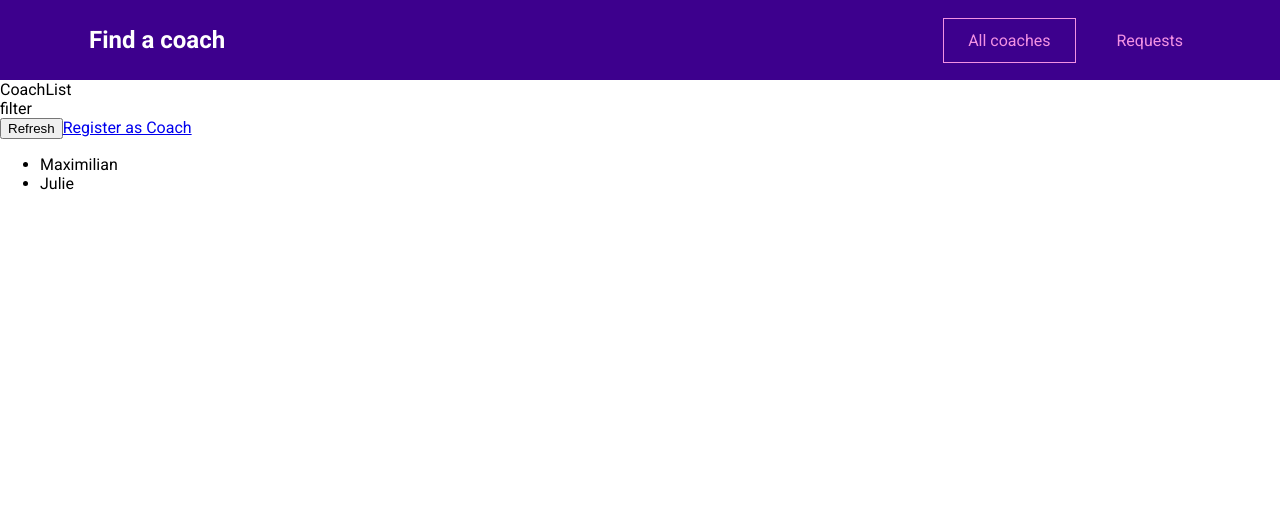
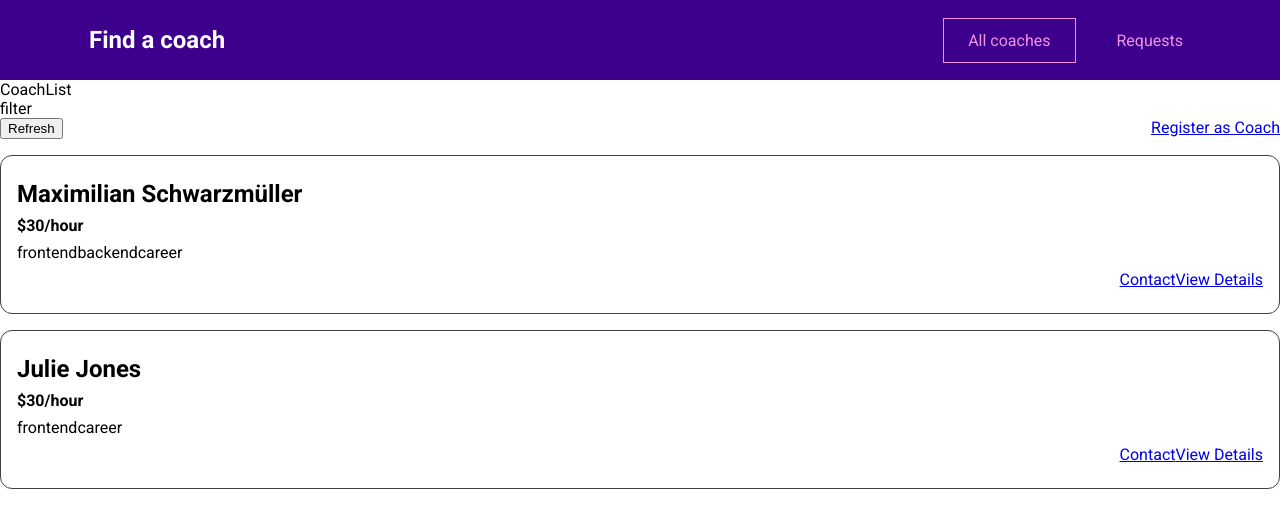
Before and after one commit to ikikika/vue, a Vue app in the folder find-a-coach/: page /coaches in a window 1280 px wide. Shown: the top 528 px of the page. Built offline with nearby package versions, Linux system fonts and the light colour scheme.

Commit message:
item component and pass data to child component as props

```diff
--- /dev/null
+++ b/find-a-coach/src/components/coaches/CoachItem.vue
@@ -0,0 +1,57 @@
+<template>
+    <li>
+        <h3>{{ fullName }}</h3>
+        <h4>${{ rate }}/hour</h4>
+        <div>
+            <span v-for="area in areas" :key="area">{{ area }}</span>
+        </div>
+        <div class="actions">
+            <router-link :to="coachContactLink">Contact</router-link>
+            <router-link :to="coachDetailsLink">View Details</router-link>
+        </div>
+    </li>
+</template>
+
+<script>
+export default {
+    props: ['id', 'firstName', 'lastName', 'rate', 'areas'],
+    computed: {
+        fullName() {
+            return this.firstName + ' ' + this.lastName;
+        },
+        coachContactLink() {
+            return this.$route.path + '/' + this.id + '/contact';
+        },
+        coachDetailsLink() {
+            return this.$route.path + '/' + this.id;
+        }
+    }
+}
+</script>
+
+<style scoped>
+li {
+    margin: 1rem 0;
+    border: 1px solid #424242;
+    border-radius: 12px;
+    padding: 1rem;
+}
+
+h3 {
+    font-size: 1.5rem;
+}
+
+h3,
+h4 {
+    margin: 0.5rem 0;
+}
+
+div {
+    margin: 0.5rem 0;
+}
+
+.actions {
+    display: flex;
+    justify-content: flex-end;
+}
+</style>
--- a/find-a-coach/src/pages/coaches/CoachList.vue
+++ b/find-a-coach/src/pages/coaches/CoachList.vue
@@ -6,16 +6,19 @@
             <button>Refresh</button>
             <router-link to="/register">Register as Coach</router-link>
         </div>
-
         <ul v-if="hasCoaches">
-            <li v-for="coach in filteredCoaches" :key="coach.id">{{ coach.firstName }}</li>
+            <coach-item v-for="coach in filteredCoaches" :key="coach.id" :id="coach.id" :first-name="coach.firstName"
+                :last-name="coach.lastName" :rate="coach.hourlyRate" :areas="coach.areas" />
         </ul>
         <h3 v-else>No coaches found</h3>
     </section>
 </template>
 
 <script>
+import CoachItem from '../../components/coaches/CoachItem'
+
 export default {
+    components: { CoachItem },
     computed: {
         filteredCoaches() {
             return this.$store.getters['coaches/coaches'];
@@ -26,3 +29,16 @@ export default {
     }
 }
 </script>
+
+<style scoped>
+ul {
+    list-style: none;
+    margin: 0;
+    padding: 0;
+}
+
+.controls {
+    display: flex;
+    justify-content: space-between;
+}
+</style>
```
